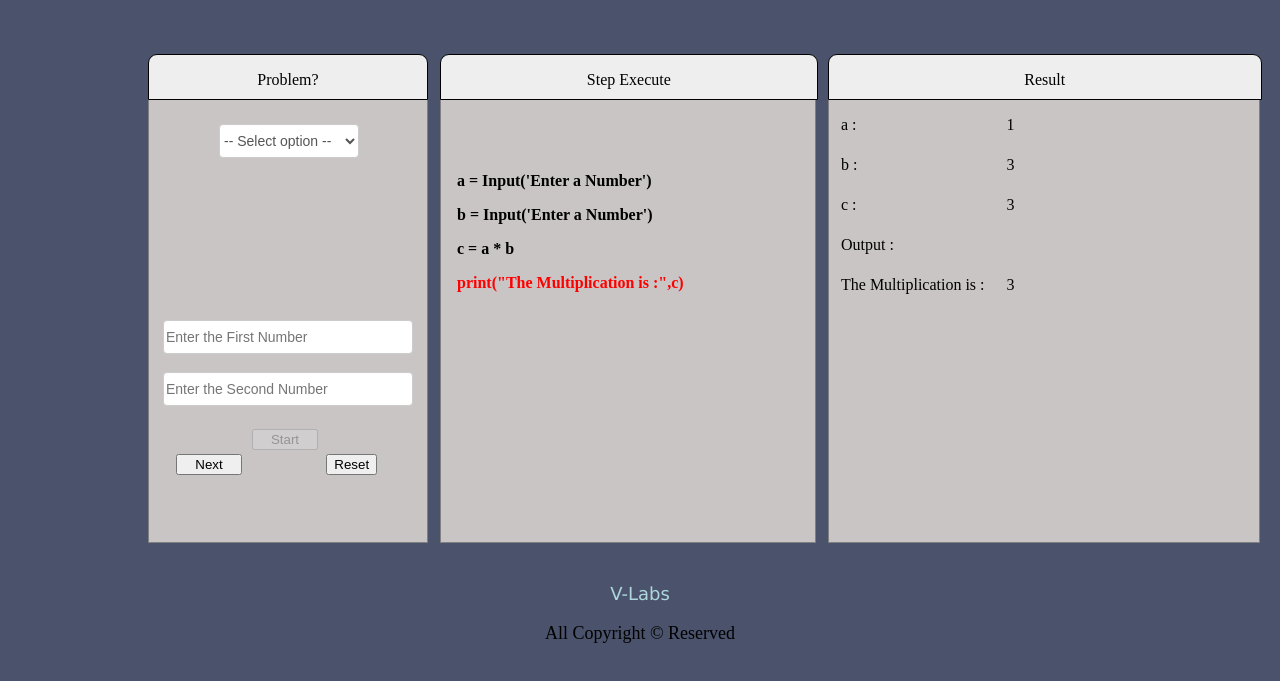
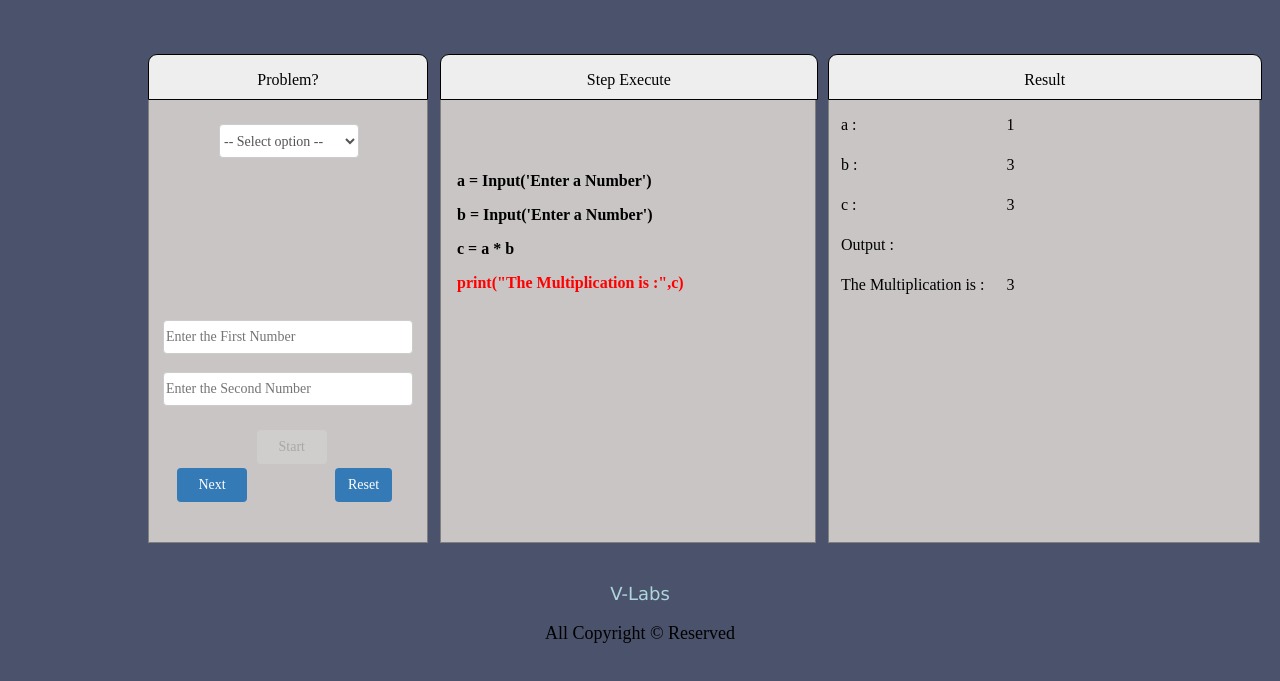
Before and after one commit to HarshBamotra/Activity_2, a plain HTML site: page index.html in a window 1280 px wide. Shown: the part 93-774 px from the top of the page. Drawn offline with Linux system fonts and the light colour scheme.

Commit message:
button color resolved

```diff
--- a/style.css
+++ b/style.css
@@ -428,3 +428,68 @@ table#t2 th {
         color: #fff !important;
     }
 }
+
+/* button 2 color */
+
+
+.btn.disabled, .btn[disabled], fieldset[disabled] .btn {
+    cursor: not-allowed;
+
+    box-shadow: none;
+    opacity: .65;
+}
+
+
+.btn-primary {
+    color: #fff;
+    background-color: #337ab7;
+    border-color: #2e6da4;
+}
+.btn {
+    display: inline-block;
+    padding: 6px 12px;
+    margin-bottom: 0;
+    font-size: 14px;
+    font-weight: 400;
+    line-height: 1.42857143;
+    text-align: center;
+    white-space: nowrap;
+    vertical-align: middle;
+
+    touch-action: manipulation;
+    cursor: pointer;
+
+    user-select: none;
+    background-image: none;
+    border: 1px solid transparent;
+    border-radius: 4px;
+}
+
+
+button, select {
+    text-transform: none;
+}
+button {
+    overflow: visible;
+}
+button, input, optgroup, select, textarea {
+    margin: 0;
+    font: inherit;
+}
+
+
+button {
+
+    text-rendering: auto;
+    letter-spacing: normal;
+    word-spacing: normal;
+
+    text-indent: 0px;
+    text-shadow: none;
+
+    align-items: flex-start;
+
+}
+style attribute {
+    font-family: Ubuntu;
+}
```
Also changed, not shown: err.css (added).
